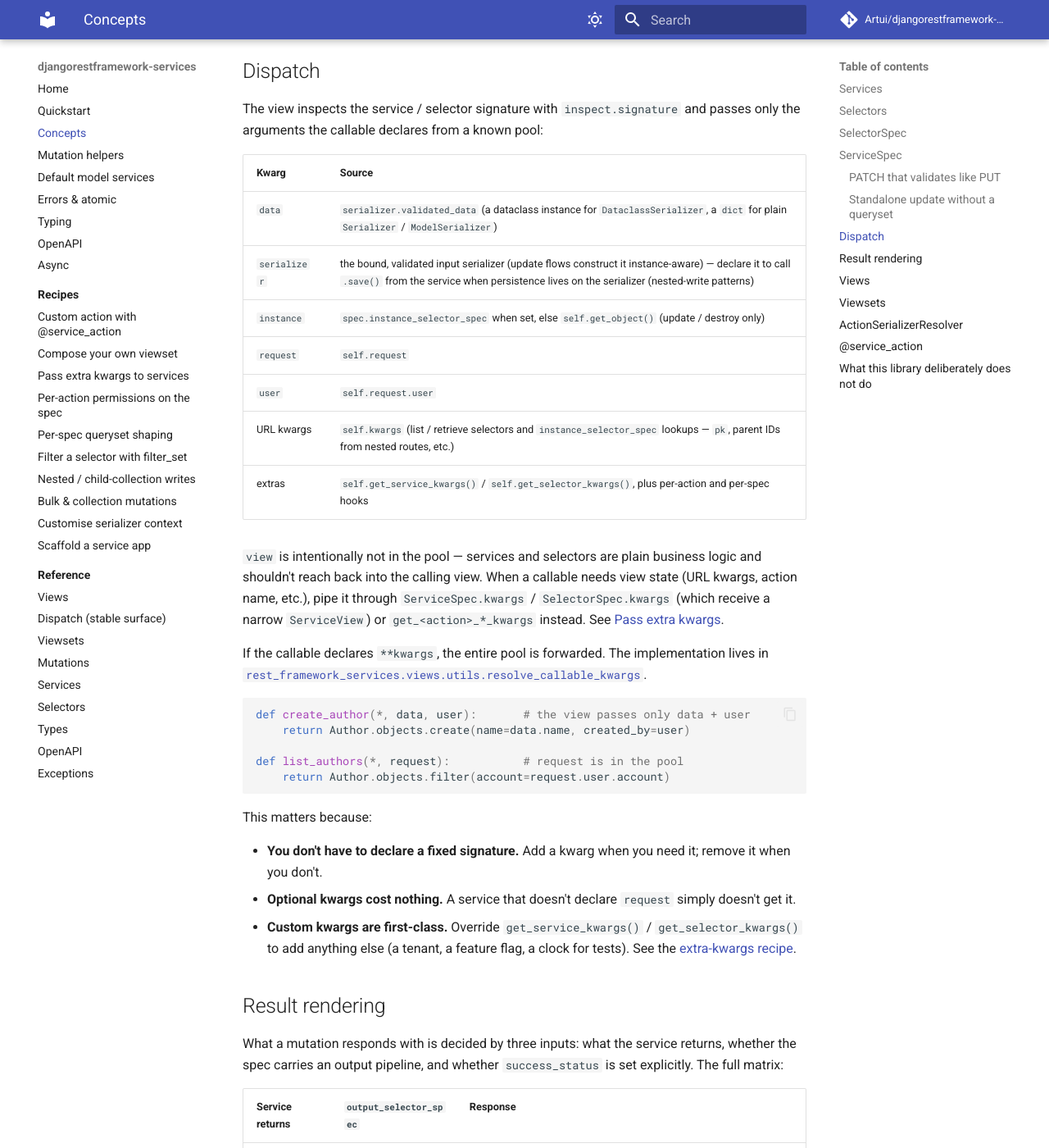
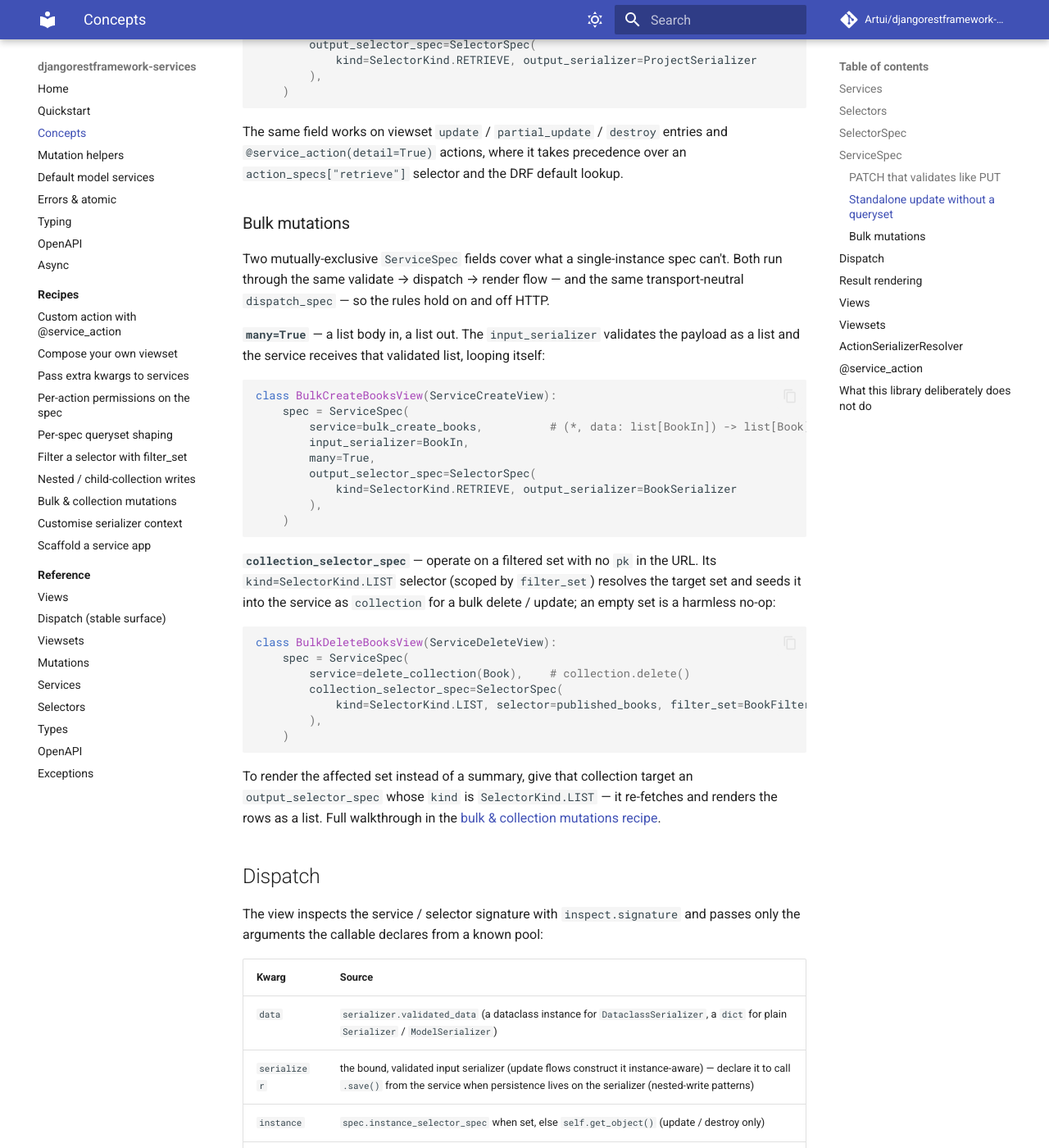
Before and after one commit to Artui/django-spec-rest, an MkDocs documentation site: the page built from docs/concepts.md, in a window 1280 px wide and 1400 px high, scrolled down 5110 px. Shown: the whole window at 82% size. Built offline with MkDocs 1.6.1 and Material for MkDocs 9.7.7, drawn with Linux system fonts in a browser that asks for light colours; comment, search, counter and statistics services are not loaded; some of the changed text lies outside the part shown.

Commit message:
Document bulk mutations in the concepts overview
Add `many` and `collection_selector_spec` to the ServiceSpec field
reference, plus a "Bulk mutations" subsection (list-payload and
collection-target shapes, with the list-shaped output note), so the
conceptual overview no longer omits the bulk surface.

Co-Authored-By: Claude Opus 4.8 <noreply@anthropic.com>

````diff
--- a/docs/concepts.md
+++ b/docs/concepts.md
@@ -150,6 +150,11 @@ class ServiceSpec(Generic[InputT, ResultT, ExtraT]):
   the central dispatch point, so it works uniformly across viewset
   mixins, standalone views, `@service_action` — and create dispatch.
   See [PATCH that validates like PUT](#patch-that-validates-like-put).
+- **`many`** — validate the request body as a *list* and hand the
+  validated list to the service (which loops itself); the result list is
+  rendered the same way. The `serializer(many=True)` sibling of `partial`,
+  mutually exclusive with `collection_selector_spec`. See
+  [Bulk mutations](#bulk-mutations).
 - **`input_serializer`** — a DRF `Serializer` subclass, a bare
   `@dataclass` (auto-wrapped in `DataclassSerializer`), or `None` for
   side-effect-only services.
@@ -176,6 +181,11 @@ class ServiceSpec(Generic[InputT, ResultT, ExtraT]):
   `output_serializer`, and `output_serializer_context` are ignored.
   `None` (the default) keeps the `get_object()` chain. See
   [Standalone update without a queryset](#standalone-update-without-a-queryset).
+- **`collection_selector_spec`** — the bulk twin of
+  `instance_selector_spec`: a `kind=SelectorKind.LIST` nested spec that
+  resolves a *set* (scoped by the selector + `filter_set`) and seeds it
+  into the service pool as `collection` for an instance-less bulk delete /
+  update. Mutually exclusive with `many`. See [Bulk mutations](#bulk-mutations).
 - **`input_serializer_context`** — callable returning extra keys for
   the *input* serializer's `context=` dict. Sits at the most-specific
   layer of the [serializer-context resolution chain](recipes/serializer-context.md).
@@ -242,6 +252,48 @@ The same field works on viewset `update` / `partial_update` / `destroy`
 entries and `@service_action(detail=True)` actions, where it takes
 precedence over an `action_specs["retrieve"]` selector and the DRF
 default lookup.
+
+### Bulk mutations
+
+Two mutually-exclusive `ServiceSpec` fields cover what a single-instance spec
+can't. Both run through the same validate → dispatch → render flow — and the
+same transport-neutral `dispatch_spec` — so the rules hold on and off HTTP.
+
+**`many=True`** — a list body in, a list out. The `input_serializer` validates
+the payload as a list and the service receives that validated list, looping
+itself:
+
+```python
+class BulkCreateBooksView(ServiceCreateView):
+    spec = ServiceSpec(
+        service=bulk_create_books,          # (*, data: list[BookIn]) -> list[Book]
+        input_serializer=BookIn,
+        many=True,
+        output_selector_spec=SelectorSpec(
+            kind=SelectorKind.RETRIEVE, output_serializer=BookSerializer
+        ),
+    )
+```
+
+**`collection_selector_spec`** — operate on a filtered set with no `pk` in the
+URL. Its `kind=SelectorKind.LIST` selector (scoped by `filter_set`) resolves the
+target set and seeds it into the service as `collection` for a bulk delete /
+update; an empty set is a harmless no-op:
+
+```python
+class BulkDeleteBooksView(ServiceDeleteView):
+    spec = ServiceSpec(
+        service=delete_collection(Book),    # collection.delete()
+        collection_selector_spec=SelectorSpec(
+            kind=SelectorKind.LIST, selector=published_books, filter_set=BookFilterSet
+        ),
+    )
+```
+
+To render the affected set instead of a summary, give that collection target an
+`output_selector_spec` whose `kind` is `SelectorKind.LIST` — it re-fetches and
+renders the rows as a list. Full walkthrough in the
+[bulk & collection mutations recipe](recipes/bulk-mutations.md).
 
 ## Dispatch
 
````
